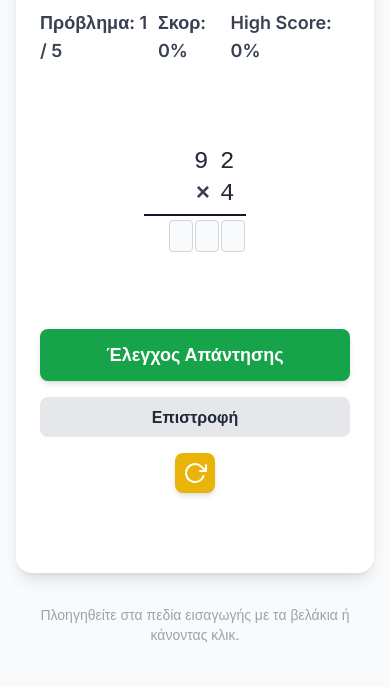
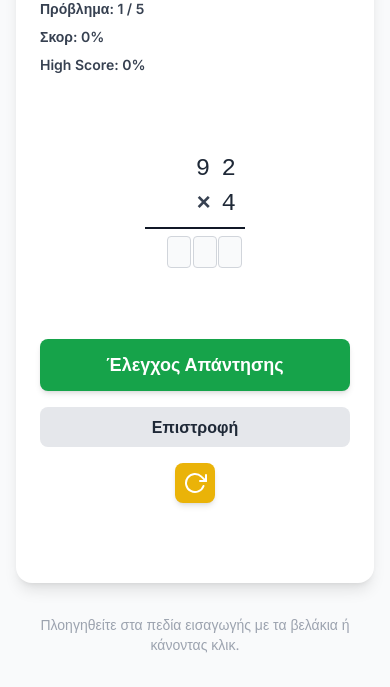
Before and after one commit to tethragon/long_multi, a plain HTML site: page game_mode.html in a window 390 px wide. Shown: the part 157-844 px from the top of the page. Drawn offline with nearby package versions, Linux system fonts and the light colour scheme.

Commit message:
Add files via upload
Ρυθμίστηκαν α) θέματα στοίχισης και απόστασης κάθετης των κελιών εισόδου β) ρυθμίστηκε το θέμα στοίχισης των στατιστικών του παιχνιδιού σε κινητές συσκευές. Σε κινητά τώρα τα στατιστικά παιχνιδιού τοποθετούνται το έναν κάτω από το άλλο

```diff
--- a/game_mode.html
+++ b/game_mode.html
@@ -6,8 +6,12 @@
     <title>Πολλαπλασιασμός - Game Mode</title>
     <!--
             Αυτή η διαδραστική άσκηση πολλαπλασιασμού δημιουργήθηκε από: Γιώργος Πετράκης
-            Έκδοση: 9.0
+            Έκδοση: 10.0
             Ημερομηνία: 12 Ιουλίου 2025
+
+            Σε αυτή την εκδοχή φτιάχτηκαν τα κενά μεταξύ των κελιών και τροποποιήθηκε ο κώδικας ώστε στο geme mode σε
+            κινητές συσκευές να τυπώνονται τα στατιστικά του παιχνιδιού το ένα κάτω από το άλλο για να μην αλλάζουν οι
+            χαρακτήρες γραμμή σε μικρές οθόνες. Σε μεγάλη οθόνη η λειτουργικότητα δεν πειράχτηκε
     -->
     <script src="https://cdn.tailwindcss.com"></script>
     <link href="https://fonts.googleapis.com/css2?family=Inter:wght@400;500;600;700&display=swap" rel="stylesheet" />
@@ -26,6 +30,10 @@
             line-height: 2rem;
             direction: ltr;
             position: relative;
+            /* Προστέθηκε: Ορίζει το οριζόντιο κενό μεταξύ των στηλών του grid */
+            column-gap: 0.1rem; /* Δοκιμάστε τιμές όπως 0.1rem, 0.2rem, κ.λπ. για να βρείτε το ιδανικό κενό */
+            /* Προστέθηκε: Ορίζει το κάθετο κενό μεταξύ των γραμμών του grid */
+            row-gap: 0.2rem; /* Δοκιμάστε τιμές όπως 0.1rem, 0.2rem, 0.3rem, κ.λπ. για να βρείτε το ιδανικό κάθετο κενό */
         }
         .problem-grid input {
             width: 1.5rem;
@@ -37,7 +45,9 @@
             caret-color: auto;
             font-size: 1.5rem;
             padding: 0;
-            margin: 0 1px;
+            /* Εδώ μπορείτε να πειράξετε την τιμή του margin για να ρυθμίσετε τη στοίχιση.
+               Δοκιμάστε 0px ή αρνητικές τιμές (π.χ., -1px, -2px) για να μετακινήσετε αριστερά. */
+            margin: 0 -3px;  /* Αρχική τιμή, δοκιμάστε να την αλλάξετε σε 0 ή 0 -1px */
         }
         .problem-grid input:focus {
             outline: 2px solid #3b82f6;
@@ -113,10 +123,11 @@
             </header>
 
             <!-- Game Stats Area -->
-            <div class="flex justify-between items-center mb-6 text-lg font-semibold text-gray-700">
-                <p>Πρόβλημα: <span id="currentProblemDisplay">1 / 5</span></p>
-                <p>Σκορ: <span id="currentScoreDisplay">0%</span></p>
-                <p>High Score: <span id="highScoreDisplay">0%</span></p>
+            <!-- Updated classes for responsive layout: flex-col on small screens, flex-row on medium/large -->
+            <div class="flex flex-col sm:flex-row justify-between items-start sm:items-center gap-2 sm:gap-0 mb-6 text-gray-700">
+                <p class="text-sm sm:text-lg font-semibold">Πρόβλημα: <span id="currentProblemDisplay">1 / 5</span></p>
+                <p class="text-sm sm:text-lg font-semibold">Σκορ: <span id="currentScoreDisplay">0%</span></p>
+                <p class="text-sm sm:text-lg font-semibold">High Score: <span id="highScoreDisplay">0%</span></p>
             </div>
 
             <!-- Multiplication Problem Area -->
```
Also changed, not shown: index.html (+7 -1 lines).
